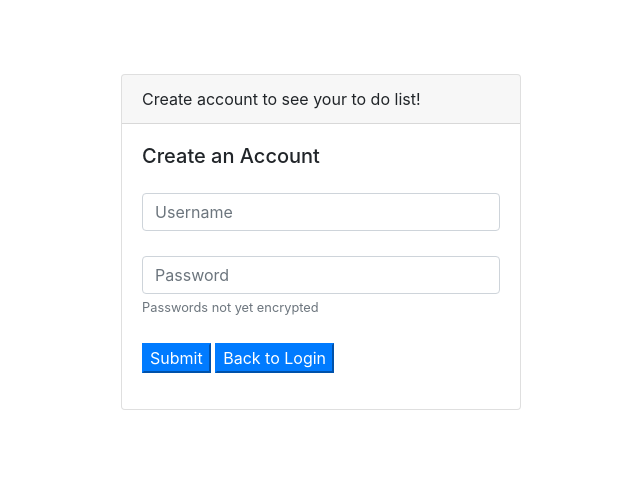
After one commit to LauraJaneStevenson/take-home, a Flask app: template templates/register.html in a window 1280 px wide. The commit adds this page. Shown: the top 499 px of the page, without its empty margins (261-901 px from the left). Run offline with Flask 2, Linux system fonts and the light colour scheme; the template is opened without the code that fills it, so the values that code supplies are empty; some libraries are stand-ins or nearby versions.

Commit message:
user can register

```diff
--- a/server.py
+++ b/server.py
@@ -2,7 +2,7 @@ from flask import Flask, send_from_directory, render_template, request, flash, r
 
 from flask_debugtoolbar import DebugToolbarExtension
 
-from model import connect_to_db, db, User
+from model import connect_to_db, db, User, Lst, Task
 
 from jinja2 import StrictUndefined
 
@@ -17,10 +17,59 @@ app.secret_key = "123"
 def index():
     """Show homepage."""
 
-    return render_template("index.html")
+    return render_template("homepage.html")
 
-@app.route("/login-process")
+@app.route("/login-process", methods=['POST'])
 def login_process():
+    """Log in as user"""
+
+    username = request.form["username"]
+    password = request.form["password"]
+
+    # query for user
+    user = User.query.filter_by(username=username,password=password).first()
+
+    pass
+
+
+@app.route("/register")
+def register():
+    """Show registration page"""
+
+    return render_template("register.html")
+
+@app.route("/registration-process", methods=['POST'])
+def register_user():
+    """Add a user to the database."""
+
+    # get info from form
+    username = request.form["username"]
+    password = request.form["password"]
+
+    # get all existing usernames
+    existing_usernames = db.session.query(User.username).all()
+
+    # check if username from form is already taken
+    for existing_username in existing_usernames:
+
+        if username == existing_username[0]:
+
+            return redirect("/register")
+
+    # create the user's list
+    new_list = Lst()
+    db.session.add(new_list)
+    db.session.commit()
+
+    # if username not taken create new user object
+    new_user = User(username=username, password=password,
+                                            list_id=new_list.lst_id)
+    db.session.add(new_user)
+    db.session.commit()
+
+    return redirect("/")
+
+
 
 
 
--- a/templates/homepage.html
+++ b/templates/homepage.html
@@ -5,7 +5,7 @@
 <div class="row align-items-center justify-content-center" style="height:500px;">
     <div class="col-5">
         <div class="card mb-3" style="max-width: 400px;">
-          <div class="card-header">Welcome to Roomies!</div>
+          <div class="card-header">Log in to see your to do list!</div>
           <div class="card-body form-group">
             <h5 class="card-title" style="margin-bottom: 25px;">Login</h5>
             <form action="/login" method="POST">
@@ -14,7 +14,7 @@
                 </div>
                 <div>
                     <input type="password" class="form-control" placeholder="Password" name="password">
-                    <small class="form-text text-muted" style="margin-bottom: 25px;">New here? Create an Account Below</small>
+                    <small class="form-text text-muted" style="margin-bottom: 25px;">Or Create an Account Below</small>
                 </div>
                 <input class="btn-primary" type="submit">
                 <a href="/register" style="display: inline;">
--- /dev/null
+++ b/templates/register.html
@@ -0,0 +1,31 @@
+{% extends 'base.html' %}
+
+{% block content %}
+
+<div class="row align-items-center justify-content-center" style="height:500px;">
+    <div class="col-5">
+        <div class="card mb-3" style="max-width: 400px;">
+          <div class="card-header">Create account to see your to do list!</div>
+          <div class="card-body form-group">
+            <h5 class="card-title" style="margin-bottom: 25px;">Create an Account</h5>
+            <form action="/registration-process" method="POST">
+                <div>
+                    <input type="text" class="form-control" style="margin-bottom: 25px;" placeholder="Username" name="username" required>
+                </div>
+                <div>
+                    <input type="password" class="form-control" placeholder="Password" name="password">
+                    <small class="form-text text-muted" style="margin-bottom: 25px;">Passwords not yet encrypted</small>
+                </div>
+                <input class="btn-primary" type="submit">
+                 <a href="/">
+                  <button type="button" class="btn-primary">Back to Login</button>
+                </a>
+            </form>
+          </div>
+        </div>
+    </div>
+</div>
+
+
+
+{% endblock %}
```
